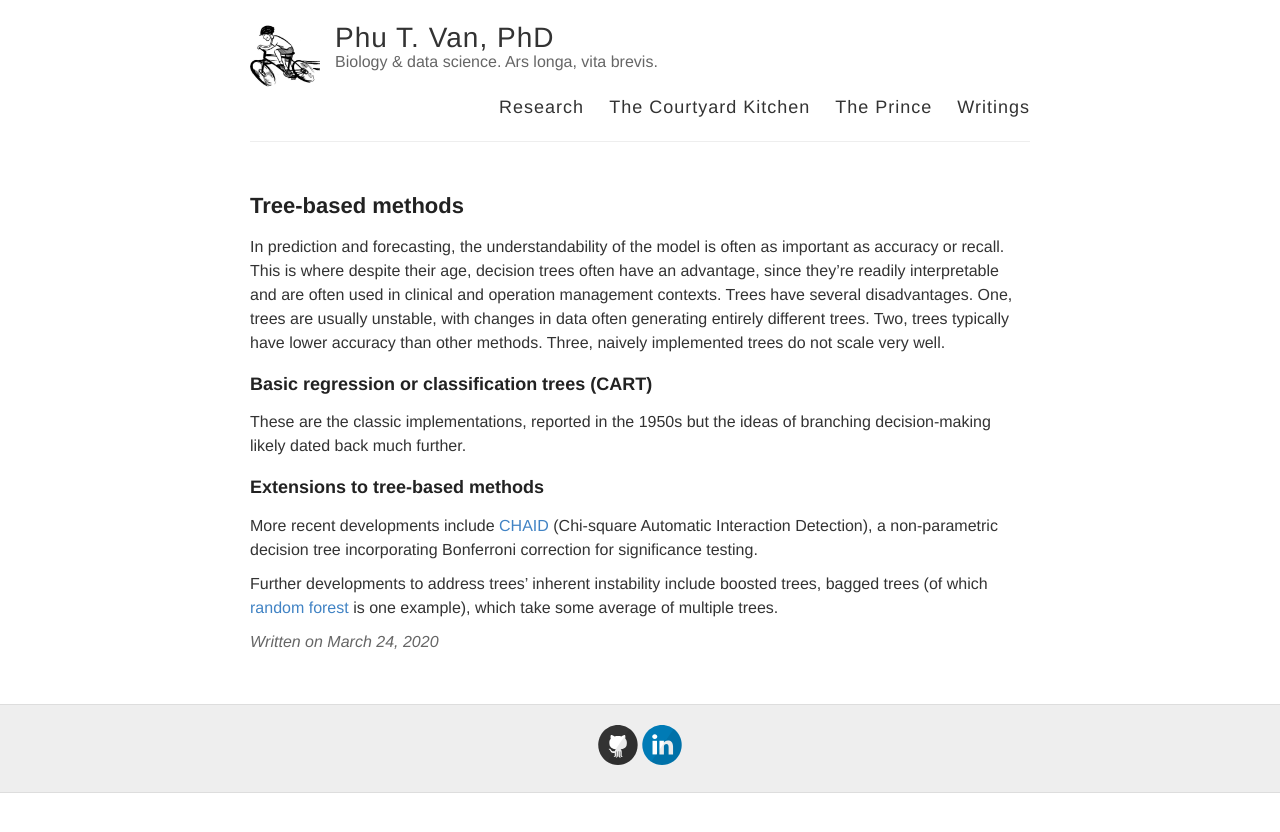
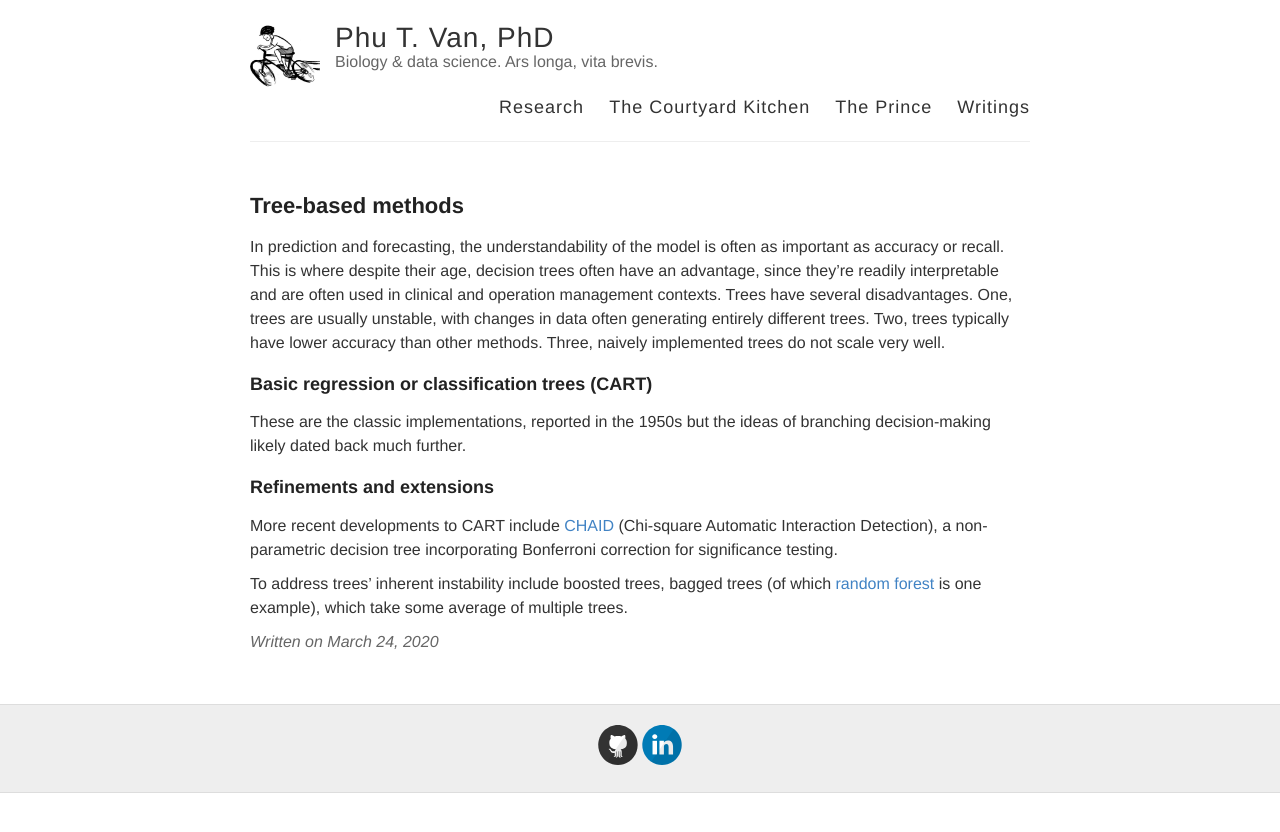
Before and after one commit to ptvan/ptvan.github.io, a Jekyll site: the page built from _posts/2020-03-24-tree-based-methods.md, in a window 1280 px wide. Shown: the top 832 px of the page. Built offline with Jekyll 4.4.1, drawn with Linux system fonts in a browser that asks for light colours.

Commit message:
minor updates

```diff
--- a/_posts/2020-03-24-tree-based-methods.md
+++ b/_posts/2020-03-24-tree-based-methods.md
@@ -9,8 +9,8 @@ In prediction and forecasting, the understandability of the model is often as im
 
 These are the classic implementations, reported in the 1950s but the ideas of branching decision-making likely dated back much further.
 
-### Extensions to tree-based methods
+### Refinements and extensions
 
-More recent developments include [CHAID](https://en.wikipedia.org/wiki/Chi-square_automatic_interaction_detection) (Chi-square Automatic Interaction Detection), a non-parametric decision tree incorporating Bonferroni correction for significance testing.
+More recent developments to CART include [CHAID](https://en.wikipedia.org/wiki/Chi-square_automatic_interaction_detection) (Chi-square Automatic Interaction Detection), a non-parametric decision tree incorporating Bonferroni correction for significance testing.
 
-Further developments to address trees' inherent instability include boosted trees, bagged trees (of which [random forest](https://en.wikipedia.org/wiki/Random_forest) is one example), which take some average of multiple trees.
+To address trees' inherent instability include boosted trees, bagged trees (of which [random forest](https://en.wikipedia.org/wiki/Random_forest) is one example), which take some average of multiple trees.
```
